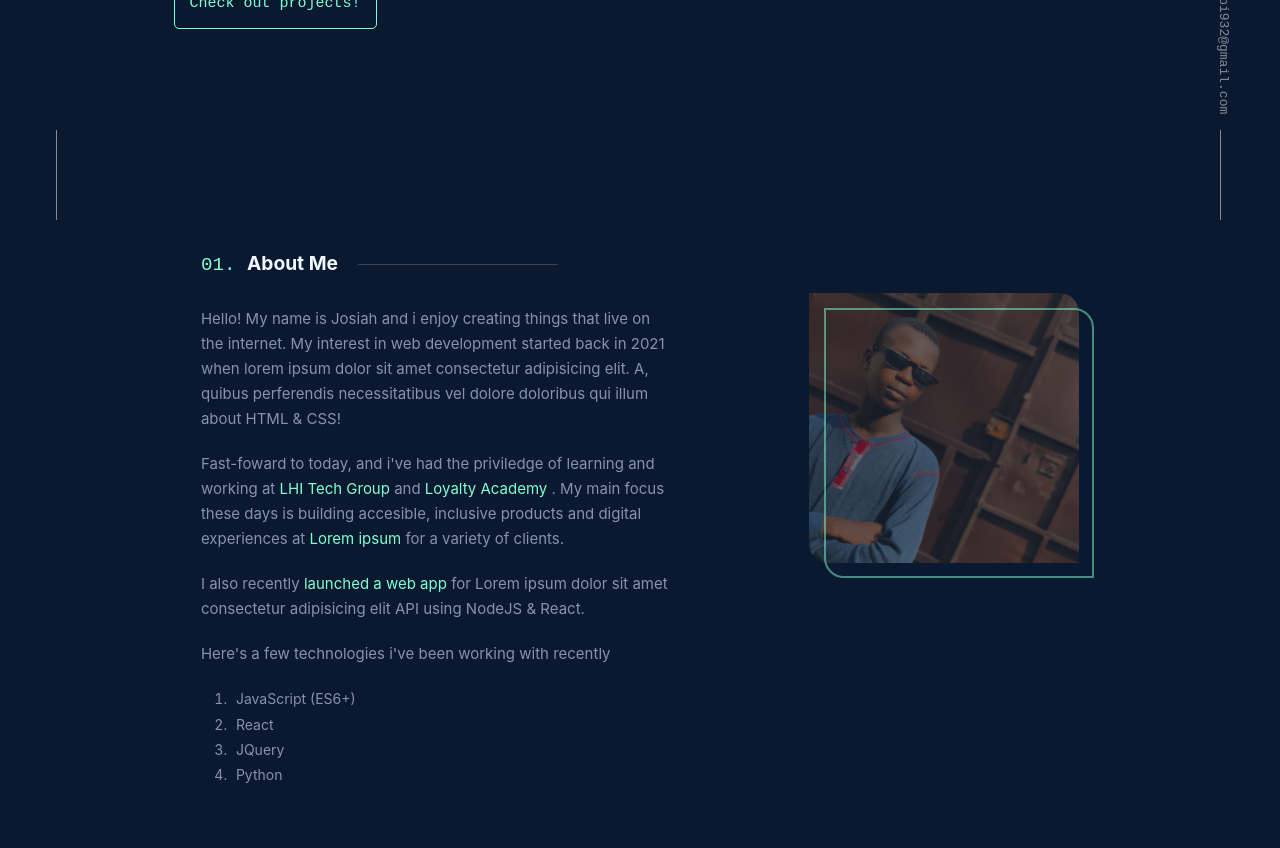
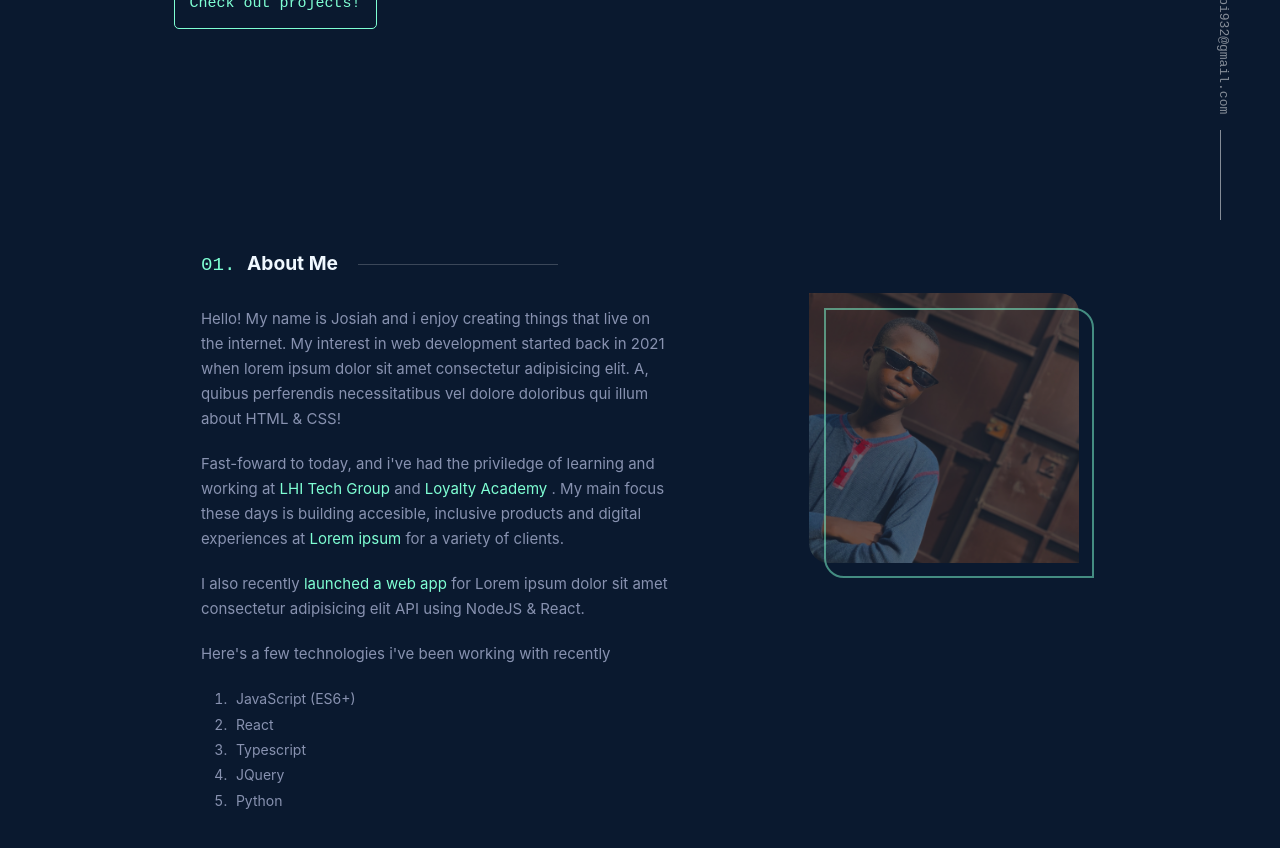
Before and after one commit to jcode-001/Portfolio-Project, a plain HTML site: page index.html in a window 1280 px wide. Shown: the part 580-1428 px from the top of the page. Drawn offline with Linux system fonts and the light colour scheme.

Commit message:
ading text

```diff
--- a/index.html
+++ b/index.html
@@ -64,7 +64,7 @@
       </nav>
     </header>
     <section class="section-1 navy">
-      <div class="social-icon sf-mono">
+      <!-- <div class="social-icon sf-mono">
         <ul>
           <li><i class="fa-brands fa-github"></i></li>
           <li><i class="fa-brands fa-linkedin"></i></li>
@@ -72,7 +72,7 @@
           <li><i class="fa-brands fa-github"></i></li>
         </ul>
         <div class="line line1"></div>
-      </div>
+      </div> -->
       <div class="message">
         <h1 class="cl-aqua intro">Hi, my name is</h1>
         <h2 class="large-text name">Josiah Olaleye.</h2>
@@ -136,6 +136,7 @@
           <ol class="technologies fade">
             <li>JavaScript (ES6+)</li>
             <li>React</li>
+            <li>Typescript</li>
             <li>JQuery</li>
             <li>Python</li>
           </ol>
```
